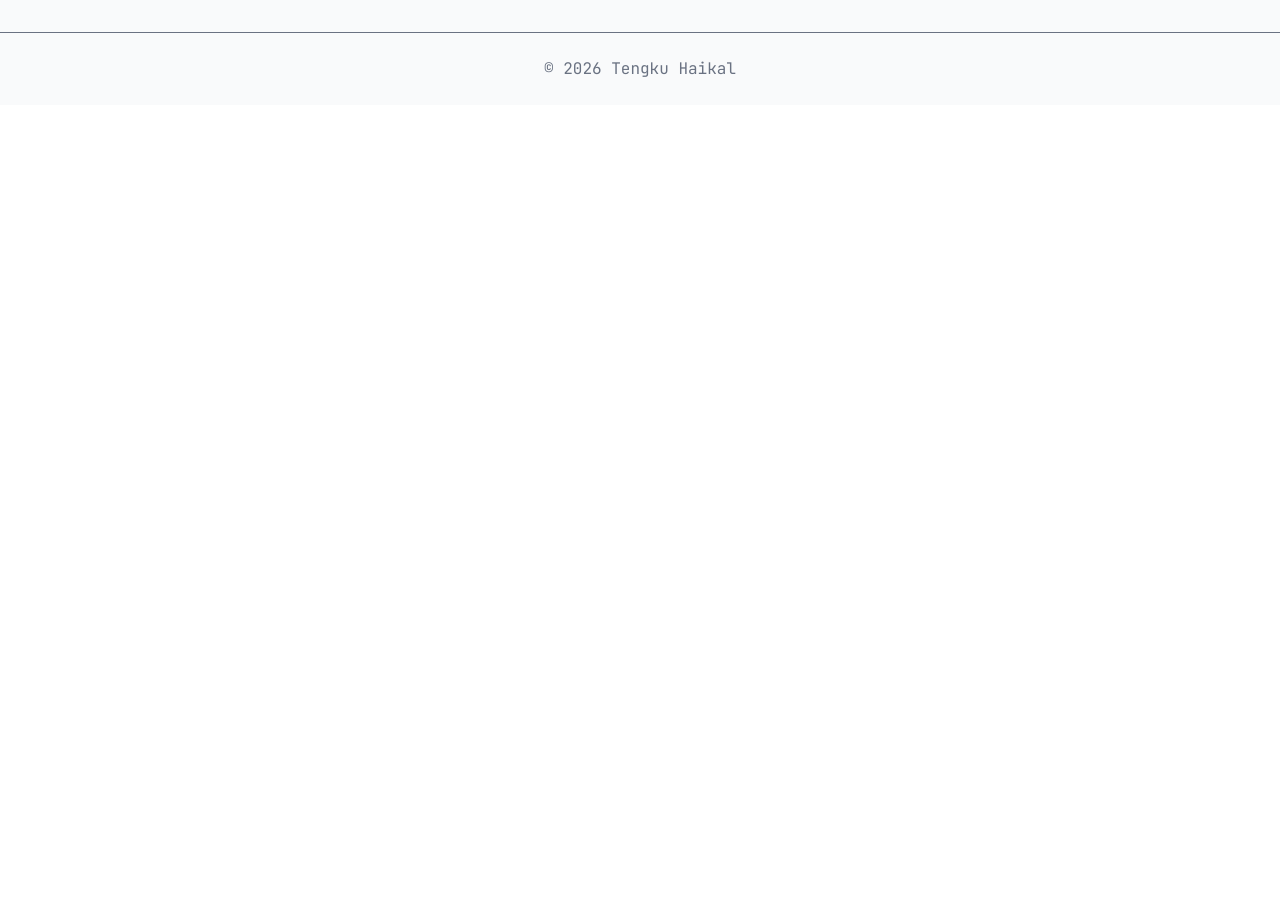
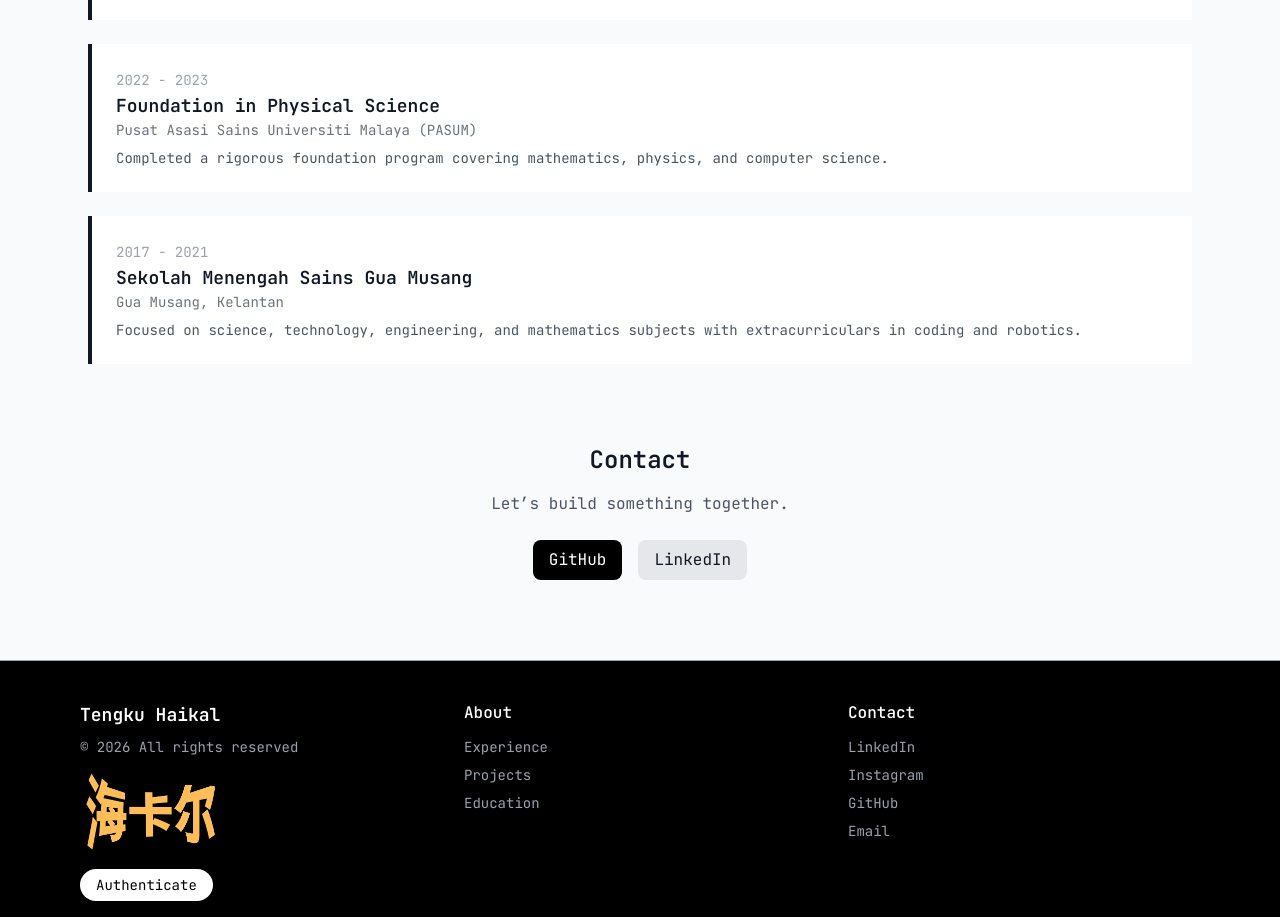
Before and after one commit to tengkuhaikal-12/portfolio, a React (Vite) app: page / in a window 1280 px wide. Shown: the part 1880-2797 px from the top of the page. Before the commit the page ends 1985 px from the top, so only its background shows below. Built offline with nearby package versions, Linux system fonts and the light colour scheme; no server answers.

Commit message:
fix layout + education

```diff
--- /dev/null
+++ b/src/component/Footer.jsx
@@ -0,0 +1,106 @@
+import {React} from 'react';
+import { GoogleAuthProvider, signInWithPopup } from "firebase/auth";
+import { auth } from "../firebase/firebase";
+import { useAuth } from "../auth/useAuth";
+import { Link } from 'react-router-dom';
+
+const Footer = () => {
+    const { isAdmin } = useAuth();
+
+    const login = async () => {
+        const provider = new GoogleAuthProvider();
+        const result = await signInWithPopup(auth, provider);
+
+        if (result.user.email === "haikaltengku836@gmail.com") {
+            navigate("/admin");
+        } else {
+            alert("Not authorized");
+        }
+    };
+    return (
+        <footer className="bg-black text-gray-400 border-t py-10">
+            <div className="max-w-6xl mx-auto px-4 grid grid-cols-1 md:grid-cols-3 gap-8">
+
+                {/* Column 1: Branding + Auth */}
+                <div>
+                    <h2 className="text-white text-lg font-semibold">
+                        Tengku Haikal
+                    </h2>
+                    <p className="text-sm mt-2">
+                        © 2026 All rights reserved
+                    </p>
+
+                    <img src="/haikal-logo.svg" alt="Logo" className="mt-4 h-20" />
+
+                    <button
+                        onClick={login}
+                        className="mt-4 text-sm bg-white text-black px-4 py-1.5 rounded-full hover:bg-gray-500 hover:text-white transition"
+                    >
+                        Authenticate
+                    </button>
+                </div>
+
+                {/* Column 2: About */}
+                <div>
+                    <h3 className="text-white font-medium mb-3">About</h3>
+                    <ul className="space-y-2 text-sm">
+                        <li>
+                            <a href='#experience' className="hover:text-white">
+                                Experience
+                            </a>
+                        </li>
+                        <li>
+                            <a href="#projects" className="hover:text-white">
+                                Projects
+                            </a>
+                        </li>
+                        <li>
+                            <a href="#education" className="hover:text-white">
+                                Education
+                            </a>
+                        </li>
+                    </ul>
+                </div>
+
+                {/* Column 3: Contact */}
+                <div>
+                    <h3 className="text-white font-medium mb-3">Contact</h3>
+                    <ul className="space-y-2 text-sm">
+                        <li>
+                            <a href="https://linkedin.com" target="_blank" rel="noreferrer" className="hover:text-white">
+                                LinkedIn
+                            </a>
+                        </li>
+                        <li>
+                            <a href="https://instagram.com" target="_blank" rel="noreferrer" className="hover:text-white">
+                                Instagram
+                            </a>
+                        </li>
+                        <li>
+                            <a href="https://github.com" target="_blank" rel="noreferrer" className="hover:text-white">
+                                GitHub
+                            </a>
+                        </li>
+                        <li>
+                            <a href="mailto:your@email.com" className="hover:text-white">
+                                Email
+                            </a>
+                        </li>
+                    </ul>
+                </div>
+
+            </div>
+
+            {/* Admin (optional bottom row) */}
+            {isAdmin && (
+                <div className="mt-6">
+                    <Link to="/admin" className="text-sm underline hover:text-white">
+                        Admin
+                    </Link>
+                </div>
+            )}
+        </footer>
+    );
+};
+
+export default Footer;
--- a/src/component/Navbar.jsx
+++ b/src/component/Navbar.jsx
@@ -53,17 +53,6 @@ const Navbar = () => {
             Resume
           </a>
 
-          <button
-            onClick={login}
-            className="text-sm bg-black text-white px-4 py-1.5 rounded-full hover:bg-gray-800 transition"
-          >
-            Login
-          </button>
-{isAdmin && (
-            <Link to="/admin" className="text-sm underline">
-              Admin
-            </Link>
-          )}
         </div>
 
         {/* MOBILE BUTTON */}
@@ -95,18 +84,8 @@ const Navbar = () => {
             </a>
           ))}
 
-          <button
-            onClick={login}
-            className="text-sm bg-black text-white px-4 py-1.5 rounded-full hover:bg-gray-800 transition"
-          >
-            Login
-          </button>
 
-{isAdmin && (
-            <Link to="/admin" className="text-sm underline">
-              Admin
-            </Link>
-          )}
+
         </div>
       </div>
 
--- a/src/index.css
+++ b/src/index.css
@@ -56,6 +56,7 @@
     -moz-osx-font-smoothing: grayscale;
     /* Forces layout engine to use crisp edges for lines/borders */
     shape-rendering: crispEdges;
+    scroll-behavior: smooth;
   }
 
   body {
--- a/src/pages/Portfolio.jsx
+++ b/src/pages/Portfolio.jsx
@@ -1,7 +1,15 @@
 import React from 'react';
 import Navbar from '../component/Navbar';
+import Footer from '../component/Footer';
+import { GoogleAuthProvider, signInWithPopup } from "firebase/auth";
+import { auth } from "../firebase/firebase";
+import { useAuth } from "../auth/useAuth";
+import { Link } from 'react-router-dom';
+
+
 
 const Portfolio = () => {
+
   return (
     <div className="min-h-screen bg-gray-50 text-gray-900 font-body">
 
@@ -86,6 +94,32 @@ const Portfolio = () => {
           </div>
         </section>
 
+        <section id='education' className='scroll-mt-28'>
+          <h2 className="text-2xl font-semibold mb-6">Education</h2>
+          <div className="flex flex-col gap-6">
+          <EducationCard
+            year="2023 - Present"
+            degree="Bachelor of Computer Science (Software Engineering)"
+            institution="Universiti Malaya"
+            desc="Specializing in Software Engineering with a focus on web development and data analysis."
+          />
+
+          <EducationCard
+            year="2022 - 2023"
+            degree="Foundation in Physical Science"
+            institution="Pusat Asasi Sains Universiti Malaya (PASUM)"
+            desc="Completed a rigorous foundation program covering mathematics, physics, and computer science."
+          />
+
+          <EducationCard
+            year="2017 - 2021"
+            degree="Sekolah Menengah Sains Gua Musang"
+            institution="Gua Musang, Kelantan"
+            desc="Focused on science, technology, engineering, and mathematics subjects with extracurriculars in coding and robotics."
+          />
+          </div>
+        </section>
+
         {/* CONTACT */}
         <section id="contact" className="scroll-mt-28 text-center">
           <h2 className="text-2xl font-semibold mb-4">Contact</h2>
@@ -106,9 +140,7 @@ const Portfolio = () => {
       </div>
 
       {/* FOOTER */}
-      <footer className="text-center py-6 text-gray-500 border-t">
-        © 2026 Tengku Haikal
-      </footer>
+      <Footer/>
     </div>
   );
 };
@@ -140,4 +172,13 @@ const ProjectCard = ({ title, tags, desc }) => (
   </div>
 );
 
+const EducationCard = ({ year, degree, institution, desc }) => (
+  <div className="bg-white p-6 border-l-4">
+    <span className="text-sm text-gray-400">{year}</span>
+    <h3 className="text-lg font-semibold">{degree}</h3>
+    <p className="text-sm text-gray-500 mb-2">{institution}</p>
+    <p className="text-sm text-gray-600">{desc}</p>
+  </div>
+);
+
 export default Portfolio;
```
